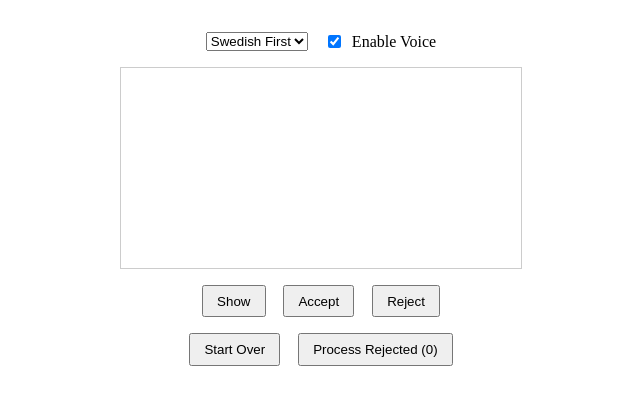
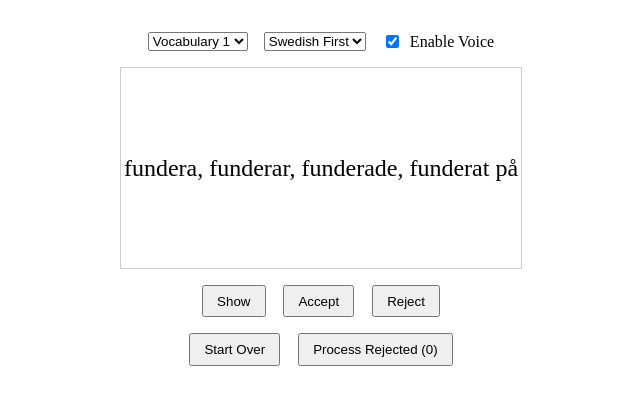
Before and after one commit to w3sami/flashcard, a plain HTML site: page index.html in a window 1280 px wide. Shown: the whole page, without its empty margins (319-959 px from the left). Drawn offline with Linux system fonts and the light colour scheme.

Commit message:
uudet sanastot 2 kpl

```diff
--- a/flashCard.js
+++ b/flashCard.js
@@ -80,7 +80,12 @@ class SpeechService {
 
 class FlashcardApp {
   constructor() {
-    this.cards = [...vocabulary];
+    this.vocabularies = {
+      vocabulary1: vocabulary,
+      vocabulary2: vocabulary2
+    };
+    this.currentVocabulary = 'vocabulary1';
+    this.cards = [...this.vocabularies[this.currentVocabulary]];
     this.currentIndex = 0;
     this.isFlipped = false;
     this.rejectedCards = [];
@@ -91,12 +96,17 @@ class FlashcardApp {
     this.initializeUI();
     this.attachEventListeners();
     this.speechService.init();
+    this.handleRestart();
   }
 
   initializeUI() {
     document.body.innerHTML = `
       <div class="container">
         <div class="controls">
+          <select id="vocabularySelect">
+            <option value="vocabulary1">Vocabulary 1</option>
+            <option value="vocabulary2">Vocabulary 2</option>
+          </select>
           <select id="languageSelect">
             <option value="swedish">Swedish First</option>
             <option value="finnish">Finnish First</option>
@@ -161,6 +171,11 @@ class FlashcardApp {
   }
 
   attachEventListeners() {
+    document.getElementById('vocabularySelect').addEventListener('change', (e) => {
+      this.currentVocabulary = e.target.value;
+      this.handleRestart();
+    });
+
     document.getElementById('languageSelect').addEventListener('change', (e) => {
       this.firstLanguage = e.target.value;
       this.updateCard();
@@ -224,7 +239,7 @@ class FlashcardApp {
     this.isFlipped = false;
     this.rejectedCards = [];
     this.showingRejected = false;
-    this.cards = [...vocabulary];
+    this.cards = [...this.vocabularies[this.currentVocabulary]];
     this.updateCard();
     document.getElementById('processRejectedBtn').textContent = 'Process Rejected (0)';
   }
--- a/vocabulary.js
+++ b/vocabulary.js
@@ -1,314 +1,250 @@
 const vocabulary = [
     {
-        "term": "en skola, skolan, skolor, skolorna",
-        "translation": "koulu",
-        "category": "schoolTerms",
-        "type": "nouns"
+        "term": "fundera, funderar, funderade, funderat på",
+        "translation": "miettiä jotakin"
     },
     {
-        "term": "ett betyg, betyget, betyg, betygen",
-        "translation": "arvosana",
-        "category": "schoolTerms",
-        "type": "nouns"
+        "term": "välja, väljer, valde, valt",
+        "translation": "valita"
     },
     {
-        "term": "ett slutbetyg, slutbetyget",
-        "translation": "päättötodistus",
-        "category": "schoolTerms",
-        "type": "nouns"
+        "term": "göra, gör, gjorde, gjort",
+        "translation": "tehdä"
     },
     {
-        "term": "ett medeltal",
-        "translation": "keskiarvo",
-        "category": "schoolTerms",
-        "type": "nouns"
+        "term": "efter",
+        "translation": "jonkun jälkeen"
     },
     {
-        "term": "en dubbelexamen",
-        "translation": "kaksoistutkinto",
-        "category": "schoolTerms",
-        "type": "nouns"
+        "term": "veta, vet, visste, vetat",
+        "translation": "tietää"
     },
     {
-        "term": "en studiehandledare",
-        "translation": "opinto-ohjaaja",
-        "category": "schoolTerms",
-        "type": "nouns"
+        "term": "mig passar",
+        "translation": "minulle sopii"
     },
     {
-        "term": "gymnasiet",
-        "translation": "lukio",
-        "category": "schoolTerms",
-        "type": "nouns"
+        "term": "både - och",
+        "translation": "sekä - että"
     },
     {
-        "term": "yrkesskolan",
-        "translation": "ammattikoulu",
-        "category": "schoolTerms",
-        "type": "nouns"
+        "term": "jag lär mig bäst",
+        "translation": "opin parhaiten"
     },
     {
-        "term": "merkonomlinjen",
-        "translation": "merkonomilinja",
-        "category": "schoolTerms",
-        "type": "nouns"
+        "term": "när",
+        "translation": "kun"
+    },
+    {
+        "term": "en sak, saken, saker, sakerna",
+        "translation": "asia, esine, tavara"
+    },
+    {
+        "term": "egentligen",
+        "translation": "oikeastaan"
+    },
+    {
+        "term": "ändå",
+        "translation": "kuitenkin"
+    },
+    {
+        "term": "för",
+        "translation": "sillä"
+    },
+    {
+        "term": "framtid, framtiden",
+        "translation": "tulevaisuus"
+    },
+    {
+        "term": "tre år till",
+        "translation": "vielä kolme vuotta"
+    },
+    {
+        "term": "intresserad / intresserat / intresserade av",
+        "translation": "kiinnostunut jostakin"
+    },
+    {
+        "term": "ekonomi",
+        "translation": "talous"
+    },
+    {
+        "term": "Lilla Hanken",
+        "translation": "ruotsinkielinen kaupallisen alan oppilaitos Turussa"
+    },
+    {
+        "term": "där",
+        "translation": "siellä"
+    },
+    {
+        "term": "studera, studerar, studerade, studerat",
+        "translation": "opiskella"
+    },
+    {
+        "term": "till merkonom",
+        "translation": "merkonomiksi"
+    },
+    {
+        "term": "jättesvår, jättesvårt, jättesvåra",
+        "translation": "tosi vaikea"
     },
     {
         "term": "katedralskolan",
-        "translation": "ruotsinkielinen lukio",
-        "category": "schoolTerms",
-        "type": "nouns"
+        "translation": "ruotsinkielinen lukio Turussa"
     },
     {
-        "term": "gå i skolan",
-        "translation": "käydä koulua",
-        "category": "schoolTerms",
-        "type": "phrases"
+        "term": "tänka, tänker, tänkte, tänkt på",
+        "translation": "ajatella jotakin"
     },
     {
-        "term": "söka till gymnasiet",
-        "translation": "hakea lukioon",
-        "category": "schoolTerms",
-        "type": "phrases"
+        "term": "varje dag",
+        "translation": "joka päivä"
     },
     {
-        "term": "komma in på gymnasiet",
-        "translation": "päästä lukioon",
-        "category": "schoolTerms",
-        "type": "phrases"
+        "term": "kännas, känns, kändes, känts",
+        "translation": "tuntua"
     },
     {
-        "term": "få betyg",
-        "translation": "saada arvosana",
-        "category": "schoolTerms",
-        "type": "phrases"
+        "term": "lite",
+        "translation": "vähän, hieman"
+    },
+    {
+        "term": "stressig, stressigt, stressiga",
+        "translation": "stressaava"
+    },
+    {
+        "term": "påverka",
+        "translation": "vaikuttaa johonkin"
+    },
+    {
+        "term": "en månad, månaden, månader, månaderna",
+        "translation": "kuukausi"
+    },
+    {
+        "term": "senare",
+        "translation": "myöhemmin"
+    },
+    {
+        "term": "träffas, träffas, träffades, träffats",
+        "translation": "tavata (toisensa)"
+    },
+    {
+        "term": "igen",
+        "translation": "taas"
     },
     {
         "term": "efter grundskolan",
-        "translation": "peruskoulun jälkeen",
-        "category": "schoolTerms",
-        "type": "phrases"
+        "translation": "peruskoulun jälkeen"
+    },
+    {
+        "term": "börja, börjar, började, börjat",
+        "translation": "aloittaa, alkaa"
     },
     {
         "term": "på hösten",
-        "translation": "syksyllä",
-        "category": "schoolTerms",
-        "type": "phrases"
+        "translation": "syksyllä"
     },
     {
-        "term": "gå i högstadiet",
-        "translation": "käydä yläkoulua",
-        "category": "schoolTerms",
-        "type": "phrases"
+        "term": "jättenervös, jättenervöst, jättenervösa",
+        "translation": "tosi hermostunut"
     },
     {
-        "term": "gå i lågstadiet",
-        "translation": "käydä alakoulua",
-        "category": "schoolTerms",
-        "type": "phrases"
+        "term": "bland de sista",
+        "translation": "viimeisten joukossa"
     },
     {
-        "term": "studera, studerar, studerade",
-        "translation": "opiskella",
-        "category": "verbs",
-        "type": "basic"
+        "term": "som",
+        "translation": "joka, jotka"
     },
     {
-        "term": "välja, väljer, valde, valt",
-        "translation": "valita",
-        "category": "verbs",
-        "type": "basic"
+        "term": "Grattis!",
+        "translation": "Onnea!"
     },
     {
-        "term": "förstå, förstår, förstod",
-        "translation": "ymmärtää",
-        "category": "verbs",
-        "type": "basic"
-    },
-    {
-        "term": "tänka, tänker, tänkte",
-        "translation": "ajatella",
-        "category": "verbs",
-        "type": "basic"
-    },
-    {
-        "term": "vara, är, var, varit",
-        "translation": "olla",
-        "category": "verbs",
-        "type": "basic"
-    },
-    {
-        "term": "börja",
-        "translation": "aloittaa",
-        "category": "verbs",
-        "type": "basic"
-    },
-    {
-        "term": "tro",
-        "translation": "uskoa",
-        "category": "verbs",
-        "type": "basic"
-    },
-    {
-        "term": "veta",
-        "translation": "tietää",
-        "category": "verbs",
-        "type": "basic"
-    },
-    {
-        "term": "bli intresserad av",
-        "translation": "kiinnostua jostakin",
-        "category": "verbs",
-        "type": "phrases"
-    },
-    {
-        "term": "ha kontakt",
-        "translation": "olla yhteydessä",
-        "category": "verbs",
-        "type": "phrases"
-    },
-    {
-        "term": "vara rädd för",
-        "translation": "pelätä jotakin",
-        "category": "verbs",
-        "type": "phrases"
-    },
-    {
-        "term": "fundera på",
-        "translation": "miettiä jotakin",
-        "category": "verbs",
-        "type": "phrases"
-    },
-    {
-        "term": "påverka",
-        "translation": "vaikuttaa",
-        "category": "verbs",
-        "type": "phrases"
-    },
-    {
-        "term": "träffas",
-        "translation": "tavata toisensa",
-        "category": "verbs",
-        "type": "phrases"
-    },
-    {
-        "term": "bli färdig",
-        "translation": "valmistua",
-        "category": "verbs",
-        "type": "phrases"
-    },
-    {
-        "term": "klara sig",
-        "translation": "pärjätä",
-        "category": "verbs",
-        "type": "phrases"
-    },
-    {
-        "term": "stressig/stressigt",
-        "translation": "stressaava",
-        "category": "adjectives",
-        "type": "regular"
-    },
-    {
-        "term": "tung/tungt/tunga",
-        "translation": "raskas, painava",
-        "category": "adjectives",
-        "type": "regular"
-    },
-    {
-        "term": "jättesvår/jättesvårt",
-        "translation": "tosi vaikea",
-        "category": "adjectives",
-        "type": "regular"
-    },
-    {
-        "term": "jättetråkig/jättetråkigt",
-        "translation": "tosi tylsä",
-        "category": "adjectives",
-        "type": "regular"
-    },
-    {
-        "term": "jättenervös",
-        "translation": "tosi hermostunut",
-        "category": "adjectives",
-        "type": "regular"
-    },
-    {
-        "term": "jobbig",
-        "translation": "raskas, työläs",
-        "category": "adjectives",
-        "type": "regular"
-    },
-    {
-        "term": "egentligen",
-        "translation": "oikeastaan",
-        "category": "adjectives",
-        "type": "adverbs"
+        "term": "på merkonomlinjen",
+        "translation": "merkonomilinjalle"
     },
     {
         "term": "ganska",
-        "translation": "aika, melko",
-        "category": "adjectives",
-        "type": "adverbs"
+        "translation": "aika, melko"
+    },
+    {
+        "term": "tung / tungt / tunga",
+        "translation": "raskas, painava"
+    },
+    {
+        "term": "för mig",
+        "translation": "minulle"
+    },
+    {
+        "term": "bli, blir, blev, blivit",
+        "translation": "tulla joksikin"
     },
     {
         "term": "säkert",
-        "translation": "varmasti",
-        "category": "adjectives",
-        "type": "adverbs"
+        "translation": "varmasti"
     },
     {
-        "term": "lite",
-        "translation": "vähän, hieman",
-        "category": "adjectives",
-        "type": "adverbs"
+        "term": "kul",
+        "translation": "kiva"
     },
     {
-        "term": "igen",
-        "translation": "taas",
-        "category": "adjectives",
-        "type": "adverbs"
+        "term": "fast",
+        "translation": "vaikka"
     },
     {
-        "term": "där",
-        "translation": "siellä",
-        "category": "adjectives",
-        "type": "adverbs"
+        "term": "vara, är, var, varit rädd för",
+        "translation": "pelätä jotakin, olla peloissaan"
     },
     {
-        "term": "en månad, månaden",
-        "translation": "kuukausi",
-        "category": "timeAndLocation",
-        "type": "time"
+        "term": "som vi kommer att få",
+        "translation": "joita tulemme saamaan"
     },
     {
-        "term": "varje dag",
-        "translation": "joka päivä",
-        "category": "timeAndLocation",
-        "type": "time"
+        "term": "jobbig / jobbigt / jobbiga",
+        "translation": "raskas, työläs"
     },
     {
-        "term": "senare",
-        "translation": "myöhemmin",
-        "category": "timeAndLocation",
-        "type": "time"
+        "term": "ha, har, hade, haft kontakt",
+        "translation": "olla yhteydessä"
     },
     {
-        "term": "tre år till",
-        "translation": "vielä kolme vuotta",
-        "category": "timeAndLocation",
-        "type": "time"
+        "term": "förstå, förstår, förstod, förstått",
+        "translation": "ymmärtää"
     },
     {
-        "term": "Lilla Hanken",
-        "translation": "ruotsinkielinen kaupallinen oppilaitos",
-        "category": "timeAndLocation",
-        "type": "location"
+        "term": "några av mina kompisar",
+        "translation": "jotkut kavereistani"
     },
     {
-        "term": "framtid",
-        "translation": "tulevaisuus",
-        "category": "timeAndLocation",
-        "type": "location"
+        "term": "jättetråkig / jättetråkigt / jättetråkiga",
+        "translation": "tosi tylsä"
+    },
+    {
+        "term": "tionde klassen",
+        "translation": "kymppiluokka"
+    },
+    {
+        "term": "en annan",
+        "translation": "toinen"
+    },
+    {
+        "term": "ny / nytt / nya",
+        "translation": "uusi"
+    },
+    {
+        "term": "tro, tror, trodde, trott",
+        "translation": "uskoa, luulla"
+    },
+    {
+        "term": "lättare",
+        "translation": "helpompi"
+    },
+    {
+        "term": "vara, är, var, varit bra i",
+        "translation": "olla hyvä jossakin"
+    },
+    {
+        "term": "om man verkligen är",
+        "translation": "jos todellakin on"
     }
 ];
--- /dev/null
+++ b/vocabulary2.js
@@ -0,0 +1,66 @@
+const vocabulary2 = [
+    {
+        "term": "en skola, skolan, skolor, skolorna",
+        "translation": "koulu"
+    },
+    {
+        "term": "studier, studierna",
+        "translation": "opinnot"
+    },
+    {
+        "term": "gå, går, gick, gått i skolan",
+        "translation": "käydä koulua"
+    },
+    {
+        "term": "gå, går, gick, gått i lågstadiet",
+        "translation": "käydä alakoulua"
+    },
+    {
+        "term": "gå, går, gick, gått i högstadiet",
+        "translation": "käydä yläkoulua"
+    },
+    {
+        "term": "gå, går, gick, gått i nian",
+        "translation": "käydä 9. luokkaa"
+    },
+    {
+        "term": "gå, går, gick, gått i gymnasiet",
+        "translation": "käydä lukiota"
+    },
+    {
+        "term": "gå, går, gick, gått i yrkesskolan",
+        "translation": "käydä ammattikoulua"
+    },
+    {
+        "term": "ett betyg, betyget, betyg, betygen",
+        "translation": "arvosana"
+    },
+    {
+        "term": "ett vitsord, vitsordet, vitsord, vitsorden",
+        "translation": "arvosana"
+    },
+    {
+        "term": "ett slutbetyg, slutbetyget, slutbetyg, slutbetygen",
+        "translation": "päättötodistus"
+    },
+    {
+        "term": "ett medeltal, medeltalet, medeltal, medeltalen",
+        "translation": "keskiarvo"
+    },
+    {
+        "term": "en studiehandledare, studiehandledaren",
+        "translation": "opinto-ohjaaja"
+    },
+    {
+        "term": "söka, söker, sökte, sökt till gymnasiet/yrkesskolan",
+        "translation": "hakea lukioon/ammattikouluun"
+    },
+    {
+        "term": "komma, kommer, kom, kommit in på gymnasiet/yrkesskolan",
+        "translation": "päästä lukioon/ammattikouluun"
+    },
+    {
+        "term": "en dubbelexamen",
+        "translation": "kaksoistutkinto"
+    }
+];
```
Also changed, not shown: index.html (+1 -0 lines).
